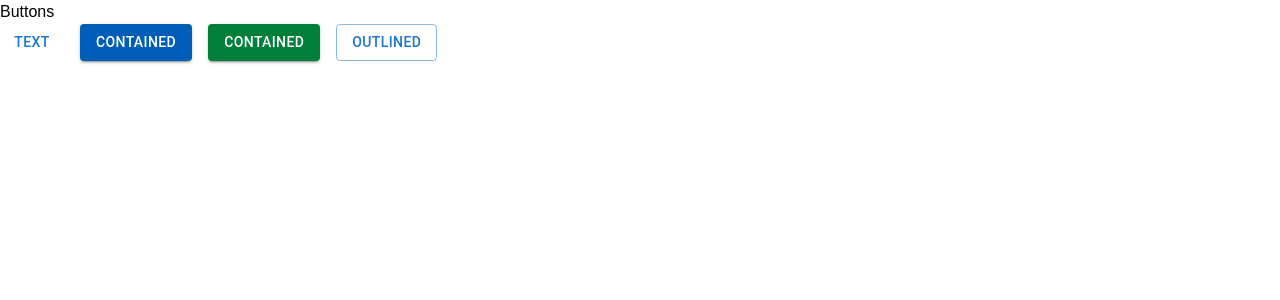
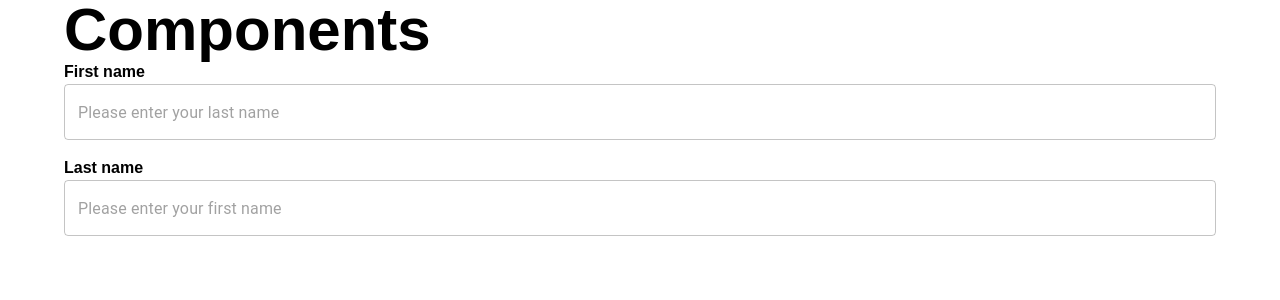
Before and after one commit to vasou20/mw-fe-boiler-plate, a React (Create React App) app: page /components in a window 1280 px wide. Shown: the top 300 px of the page. Built offline with nearby package versions, Linux system fonts and the light colour scheme; a small style sheet from the web is missing.

Commit message:
Base setup update - router; sample pages; folder structure;

```diff
--- a/package.json
+++ b/package.json
@@ -15,6 +15,7 @@
     "@types/react-dom": "^18.0.8",
     "react": "^18.2.0",
     "react-dom": "^18.2.0",
+    "react-router-dom": "^6.4.3",
     "react-scripts": "5.0.1",
     "typescript": "^4.8.4",
     "web-vitals": "^2.1.4"
--- a/src/App.tsx
+++ b/src/App.tsx
@@ -1,6 +1,5 @@
 import React, { useEffect, useState } from 'react';
-import logo from './logo.svg';
-import Components from './components';
+import AppRoute from './routes';
 
 
 function App() {
@@ -22,7 +21,7 @@ function App() {
 
   return (
     <div className={`App ${theme}`}>
-        <Components/>
+        <AppRoute/>
     </div>
   );
 }
--- a/src/components.tsx
+++ /dev/null
@@ -1,19 +0,0 @@
-import * as React from 'react';
-import Stack from '@mui/material/Stack';
-import Button from '@mui/material/Button';
-
-const Components = () =>{
-    return(
-        <>
-        <div>Buttons</div>
-        <Stack spacing={2} direction="row">
-            <Button variant="text" className=''>Text</Button>
-            <Button variant="contained" className='bg-primary'>Contained</Button>
-            <Button variant="contained" className='bg-secondary'>Contained</Button>
-            <Button variant="outlined">Outlined</Button>
-        </Stack>
-        </>
-    );
-}
-
-export default Components;
--- /dev/null
+++ b/src/containers/pages/About.tsx
@@ -0,0 +1,24 @@
+interface AboutProps{};
+
+const About: React.FC<AboutProps> = () => {
+    return(
+        <>
+            <h2>About</h2>
+            <h4>This boiler plate includes:</h4>
+            <p>React 18.2.0 + Material UI 5.10.13+ Tailwind 3.2.3 + React Router Dom 6.4.3</p>
+            <ul>
+                <li>
+                    To add more pages. Check src/containers/pages/
+                </li>
+                <li>
+                    To use the component available. Check src/components/
+                </li>
+                <li>
+                    To add image/icons/svgs. Check src/assets/
+                </li>
+            </ul>
+        </>
+    );
+};
+
+export default About;
--- /dev/null
+++ b/src/containers/pages/ComponentsList.tsx
@@ -0,0 +1,29 @@
+import * as React from 'react';
+import Container from '@mui/material/Container';
+import Grid from '@mui/material/Grid';
+import FormControl from '@mui/material/FormControl';
+import OutlinedInput from '@mui/material/OutlinedInput';
+interface ComponentListProps{};
+
+const ComponentList: React.FC<ComponentListProps> = () => {
+
+    return(
+        <Container>
+            <h1>Components</h1>
+            <FormControl fullWidth>
+                <Grid container direction={"column"} spacing={2}>
+                    <Grid item>
+                        <label htmlFor="check-one">First name</label>
+                        <OutlinedInput placeholder="Please enter your last name" id="check-one" fullWidth/>
+                    </Grid>
+                    <Grid item>
+                        <label htmlFor="lastName">Last name</label>
+                        <OutlinedInput placeholder="Please enter your first name" id="check-two" fullWidth/>
+                    </Grid>
+                </Grid>
+            </FormControl>
+        </Container>
+    );
+};
+
+export default ComponentList;
--- /dev/null
+++ b/src/containers/pages/Landing.tsx
@@ -0,0 +1,21 @@
+import { Link } from "react-router-dom";
+
+interface LandingProps{}
+
+const Landing: React.FC<LandingProps> = () => {
+
+    return(
+        <>
+            <h1>Welcome to Mindwave boiler plate</h1>
+            <div>
+                <Link to="/components">View component list</Link>
+            </div>
+            <div>
+                <Link to="/about">About the boiler plate</Link>
+            </div>
+
+        </>
+    );
+};
+
+export default Landing;
--- a/src/index.css
+++ b/src/index.css
@@ -5,5 +5,5 @@
 @import "tailwindcss/base";
 @import "tailwindcss/components";
 @import "tailwindcss/utilities";
-@import './theme.css';
-@import './typography.css';
+@import './styles/theme.css';
+@import './styles/typography.css';
--- a/src/index.tsx
+++ b/src/index.tsx
@@ -1,6 +1,5 @@
 import React from 'react';
 import ReactDOM from 'react-dom/client';
-// import './index.css';
 import './styles/style.css';
 import App from './App';
 import { StyledEngineProvider } from '@mui/material';
@@ -11,7 +10,6 @@ const root = ReactDOM.createRoot(
 );
 root.render(
   <React.StrictMode>
-
     <StyledEngineProvider injectFirst>
       <App />
     </StyledEngineProvider>
--- /dev/null
+++ b/src/routes/index.tsx
@@ -0,0 +1,25 @@
+import { lazy, Suspense } from "react";
+import { BrowserRouter, Route, Routes } from "react-router-dom";
+
+const Landing = lazy(() => import("../containers/pages/Landing"));
+const ComponentList = lazy(() => import("../containers/pages/ComponentsList"));
+const About = lazy(() => import("../containers/pages/About"));
+
+interface indexProps {}
+
+const AppRoute: React.FC<indexProps> = () => {
+
+    return(
+        <BrowserRouter>
+          <Suspense>
+            <Routes>
+                <Route  path="/" element={<Landing/>} />
+                <Route  path="/components" element={<ComponentList/>} />
+                <Route  path="/about" element={<About/>} />
+            </Routes>
+          </Suspense>
+        </BrowserRouter>
+    );
+};
+
+export default AppRoute;
--- a/src/styles/style.css
+++ b/src/styles/style.css
@@ -563,12 +563,38 @@ video {
   --tw-backdrop-sepia:  ;
 }
 
-.bg-primary{
-  background-color: var(--primary);
+.container{
+  width: 100%;
 }
 
-.bg-secondary{
-  background-color: var(--secondary);
+@media (min-width: 640px){
+  .container{
+    max-width: 640px;
+  }
+}
+
+@media (min-width: 768px){
+  .container{
+    max-width: 768px;
+  }
+}
+
+@media (min-width: 1024px){
+  .container{
+    max-width: 1024px;
+  }
+}
+
+@media (min-width: 1280px){
+  .container{
+    max-width: 1280px;
+  }
+}
+
+@media (min-width: 1536px){
+  .container{
+    max-width: 1536px;
+  }
 }
 
 .theme-a{
```
Also changed, not shown: src/logo.svg (deleted), src/styles/theme.css (renamed from src/theme.css), src/styles/typography.css (renamed from src/typography.css), 1 other file (tests, documents, lock files or other folders).
